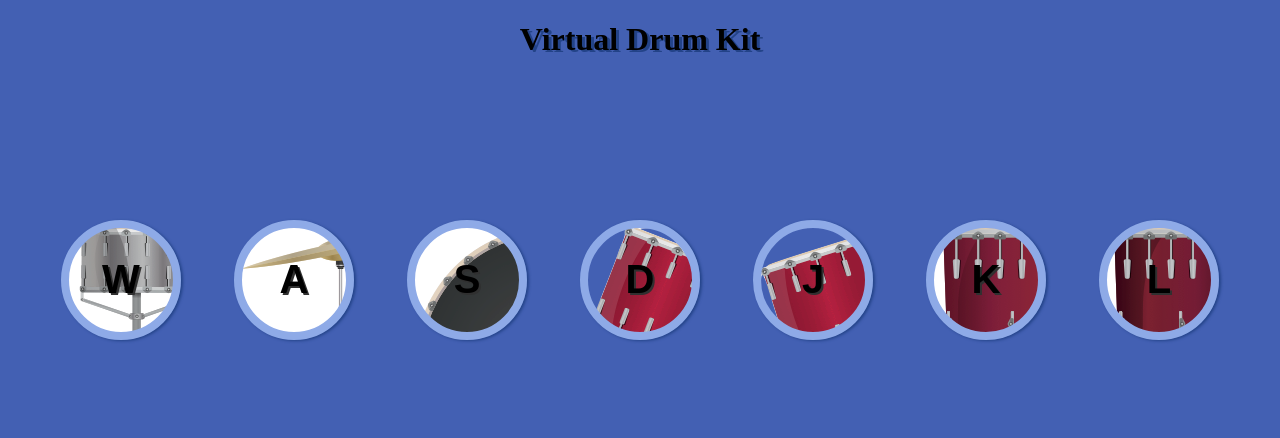
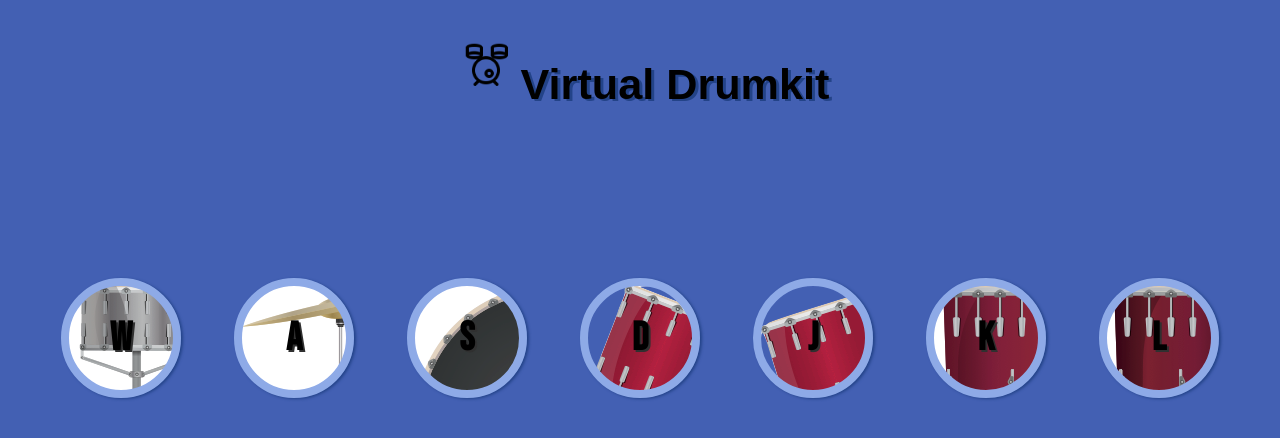
Before and after one commit to Nikson-bLank/virtual-drumkit, a plain HTML site: page index.html in a window 1280 px wide. Drawn offline with Linux system fonts and the light colour scheme; a web font is replaced by a local one.

Commit message:
my final commit i think...

```diff
--- a/index.html
+++ b/index.html
@@ -1,26 +1,30 @@
 <!DOCTYPE html>
 <html lang="en">
+
 <head>
   <meta charset="UTF-8" />
   <meta http-equiv="X-UA-Compatible" content="IE=edge" />
   <meta name="viewport" content="width=device-width, initial-scale=1.0" />
+  <link rel="preconnect" href="https://fonts.gstatic.com">
+  <link href="https://fonts.googleapis.com/css2?family=Bebas+Neue&family=RocknRoll+One&display=swap" rel="stylesheet">
   <link rel="stylesheet" href="styles.css" />
   <title>Drumkit</title>
 </head>
 
 <body>
   <div class="main">
-      <h1 class="heading">Virtual Drum Kit</h1>
+    <h1 class="heading"><img src="images/drum.png" class="logo" alt="drum">Virtual Drumkit</h1>
     <div class="container">
-       <button class="btn" id="snare">W</button>
-       <button class="btn" id="crash">A</button>
-       <button class="btn" id="kick-bass">S</button>
-       <button class="btn" id="tom1">D</button>
-       <button class="btn" id="tom2">J</button>
-       <button class="btn" id="tom3">K</button>
-       <button class="btn" id="tom4">L</button>
+      <button class="btn w" id="snare">w</button>
+      <button class="btn a" id="crash">a</button>
+      <button class="btn s" id="kick-bass">s</button>
+      <button class="btn d" id="tom1">d</button>
+      <button class="btn j" id="tom2">j</button>
+      <button class="btn k" id="tom3">k</button>
+      <button class="btn l" id="tom4">l</button>
     </div>
   </div>
   <script src="index.js"></script>
 </body>
+
 </html>
--- a/index.js
+++ b/index.js
@@ -1,16 +1,18 @@
-var button = document.querySelectorAll(".btn");
+var button = document.querySelectorAll(".btn"); //select all element with class btn
 
 for (i = 0; i <= button.length; i++) {
   var allbuttons = document.querySelectorAll(".btn")[i];
   allbuttons.addEventListener("click", function () {
-    console.log(this.innerHTML);
-
+    // console.log(this.innerHTML);
+       //button check
     var innerLetter = this.innerHTML;
     makeSound(innerLetter);
+    buttonAnimation(innerLetter)
   });
-
+      //keyboard press check
   document.addEventListener("keyup", function (event) {
     makeSound(event.key);
+    buttonAnimation(event.key)
   });
 
 }
@@ -19,8 +21,8 @@ for (i = 0; i <= button.length; i++) {
 
 function makeSound(key) {
   switch (key) {
-    case "W":
-      case "w":
+    case "W":  //uppercase
+      case "w": // lowercase
       var snare = new Audio("sounds/snare.mp3");
       snare.play();
       break;
@@ -66,3 +68,14 @@ function makeSound(key) {
       break;
   }
 }
+
+
+function buttonAnimation(keyPress) {
+   var activeBtn= document.querySelector("."+keyPress)
+    console.log(keyPress)
+    activeBtn.classList.add("pressed");
+    setTimeout(function(){
+      activeBtn.classList.remove("pressed")
+    }, 100)
+
+}
--- a/styles.css
+++ b/styles.css
@@ -1,12 +1,15 @@
 body{
     background-color: rgb(67, 96, 179);
+
 
 }
 
 
 .heading{
     text-align: center;
+    font-size: 2.7rem;
     text-shadow: 3px 2px rgb(35, 67, 136);
+    font-family: 'RocknRoll One', sans-serif;
 }
 
 
@@ -16,6 +19,11 @@ body{
     align-items: center;
     height: 400px;
 
+}
+
+.pressed{
+    box-shadow: 0px 3px 4px 0px rgb(35, 67, 136);
+    opacity: 0.5;
 }
 
 
@@ -28,15 +36,18 @@ body{
     font-size: 2.5rem;
     font-weight: bold;
     text-shadow: 2px 2px rgb(48, 48, 48) ;
-
+    outline: none;
+    font-family: 'Bebas Neue', cursive;
 }
 
-.btn:hover{
 
-    transition: 1ms ease;
-    box-shadow: 5px 8px 13px rgb(35, 67, 136);
+.logo{
+    height: 50px;
+    width: 50px;
+    margin:10px;
+}
 
-}
+
 
 
 
```
Also changed, not shown: images/drum.png (added). Lines whose indentation alone changed are shown as unchanged.
